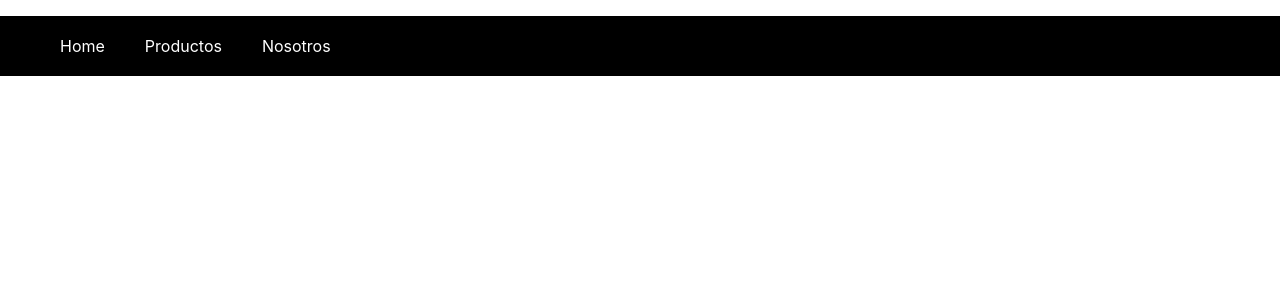
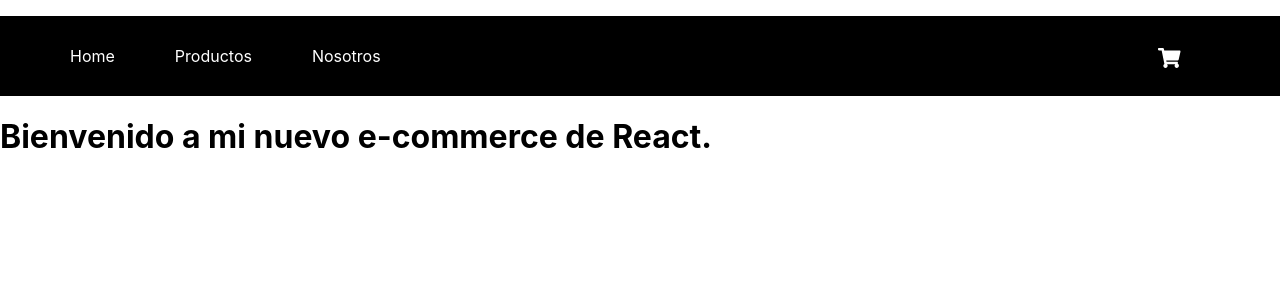
Before and after one commit to AlejoMiceli/miprimerCLI, a React (Create React App) app: page / in a window 1280 px wide. Shown: the top 300 px of the page. Built offline with nearby package versions, Linux system fonts and the light colour scheme; the HTML template or start-up script is replaced by a standard one.

Commit message:
e-commerce+Miceli

```diff
--- a/package.json
+++ b/package.json
@@ -3,6 +3,10 @@
   "version": "0.1.0",
   "private": true,
   "dependencies": {
+    "@fortawesome/fontawesome-svg-core": "^1.2.35",
+    "@fortawesome/free-brands-svg-icons": "^5.15.3",
+    "@fortawesome/free-solid-svg-icons": "^5.15.3",
+    "@fortawesome/react-fontawesome": "^0.1.14",
     "@testing-library/jest-dom": "^5.14.1",
     "@testing-library/react": "^11.2.7",
     "@testing-library/user-event": "^12.8.3",
--- a/src/App.css
+++ b/src/App.css
@@ -39,11 +39,19 @@
 
 .nav_container {
   background-color: black;
+
 }
 
 .menu ul li {
+  display: flex;
   color: white;
   list-style: none;
   display: inline-block;
-  margin: 20px;
+  margin: 30px;
 }
+
+.nav_item {
+  float: right;
+  padding-right: 70px;
+  font-size: 20px;
+}
--- a/src/App.js
+++ b/src/App.js
@@ -2,11 +2,29 @@ import logo from './logo.svg';
 import './App.css';
 import Text from "./componentes/Text"
 import NavBar from './componentes/NavBar';
+import "./Styles/styles.css"
+import FuncionalComponent from './componentes/FuncionalComponents';
+import ItemListContainer from './componentes/ItemListContainer';
+
+var data = [
+  {
+    greeting: "Bienvenido a mi nuevo e-commerce de React."
+  }
+]
 
 function App() {
   return (
-    <div className="container">
-        <NavBar/>
+    <div>
+      <div className="container">
+          <NavBar/>
+      </div>
+      {data.map(bienvenida => {
+        return(
+          <ItemListContainer
+            greeting = { bienvenida.greeting }
+          />
+        )
+      })}
     </div>
   );
 }
--- /dev/null
+++ b/src/componentes/FuncionalComponents.js
@@ -0,0 +1,9 @@
+function FuncionalComponent(props) {
+    return (
+    <div>
+        <h1>Producto</h1>
+        <h2>Precio</h2>
+        <h2>Foto</h2>
+    </div>
+    )
+}
--- /dev/null
+++ b/src/componentes/ItemListContainer.js
@@ -0,0 +1,7 @@
+function ItemListContainer(props) {
+    return(
+        <h1>{ props.greeting }</h1>
+    )
+}
+
+export default ItemListContainer
--- a/src/componentes/NavBar.js
+++ b/src/componentes/NavBar.js
@@ -1,4 +1,5 @@
 import react from "react"
+import CardWidget from "./pages/CardWidget"
 
 export default function NavBar(){
     return(
@@ -15,8 +16,13 @@ export default function NavBar(){
                         <li>
                             Nosotros
                         </li>
+                        <li className="nav_item">
+                            <CardWidget/>
+                        </li>
                     </ul>
+
                 </div>
+
         </div>
     </header>
     )
--- /dev/null
+++ b/src/componentes/pages/CardWidget.js
@@ -0,0 +1,12 @@
+import react from "react"
+import {FontAwesomeIcon} from "@fortawesome/react-fontawesome"
+import {faShoppingCart} from "@fortawesome/free-solid-svg-icons"
+
+export default function CardWidget(){
+    return(
+        <div className="icon">
+        <FontAwesomeIcon icon={faShoppingCart}/>
+        </div>
+
+    )
+}
```
Also changed, not shown: src/Styles/styles.css (added), src/componentes/ClassComponent.js (added), 2 other files (tests, documents, lock files or other folders).
